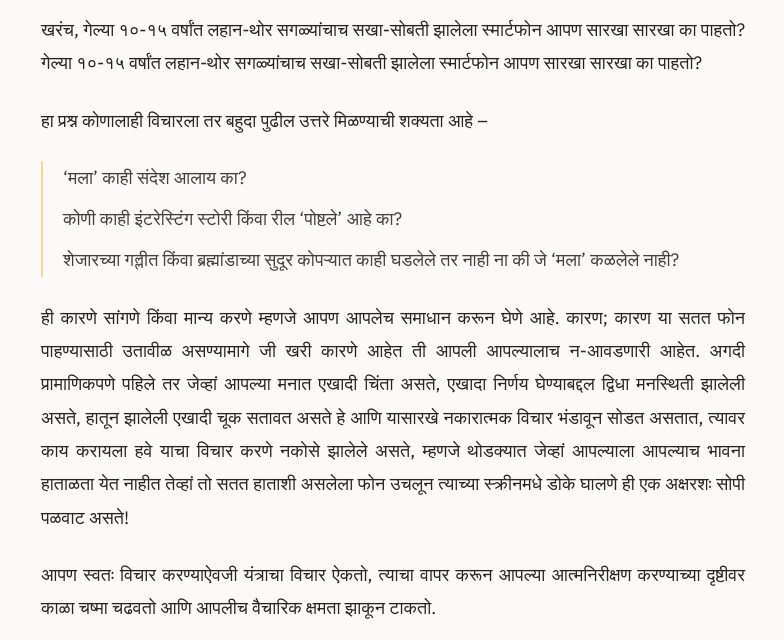
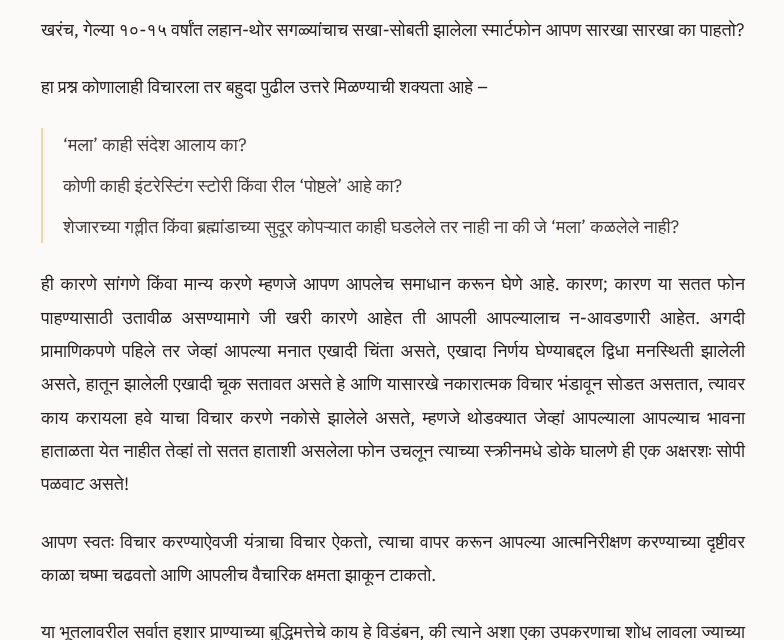
Before and after one commit to jswdrkl/CellPhone, a plain HTML site: page index.html in a window 1280 px wide. Shown: the part 460-1100 px from the top of the page, without its empty margins (247-1031 px from the left). Drawn offline with nearby package versions, Linux system fonts and the light colour scheme; a web font is replaced by a local one.

Commit message:
index.html

```diff
--- a/index.html
+++ b/index.html
@@ -227,7 +227,7 @@
       </h1>
 
       <p class="body-justify">
-        खरंच, गेल्या १०-१५ वर्षांत लहान-थोर सगळ्यांचाच सखा-सोबती झालेला स्मार्टफोन आपण सारखा सारखा का पाहतो?गेल्या १०-१५ वर्षांत लहान-थोर सगळ्यांचाच सखा-सोबती झालेला स्मार्टफोन आपण सारखा सारखा का पाहतो?
+        खरंच, गेल्या १०-१५ वर्षांत लहान-थोर सगळ्यांचाच सखा-सोबती झालेला स्मार्टफोन आपण सारखा सारखा का पाहतो?
       </p>
 
       <p class="body-justify">
```
